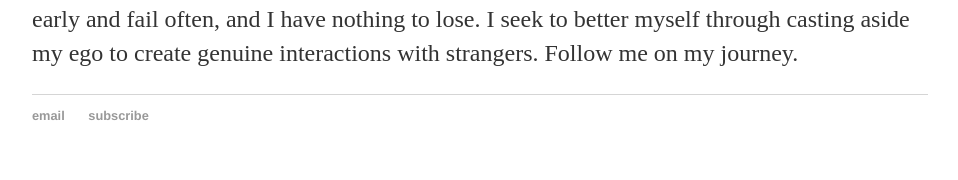
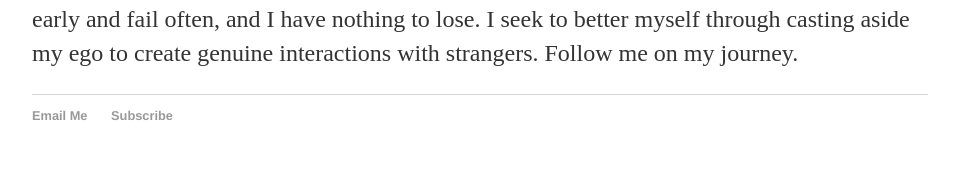
Before and after one commit to ahundredhellos/ahundredhellos.github.io, a Jekyll site: the page built from index.html, in a window 1280 px wide. Shown: the part 1279-1459 px from the top of the page, without its empty margins (160-1118 px from the left). Built offline with Jekyll 4.4.1, drawn with Linux system fonts in a browser that asks for light colours.

```diff
--- a/_layouts/default.html
+++ b/_layouts/default.html
@@ -22,8 +22,8 @@
 			</div><!-- /.container -->
 			<footer>
 	    		<ul>
-	        		<li><a href="mailto:ahundredhellos@gmail.com">email</a></li>
-				<li><a href="https://tinyletter.com/ahundredhellos" target="_blank">subscribe</a></li>
+	        		<li><a href="mailto:ahundredhellos@gmail.com">Email Me</a></li>
+				<li><a href="https://tinyletter.com/ahundredhellos" target="_blank">Subscribe</a></li>
 				</ul>
 			</footer>
 		</body>
```
